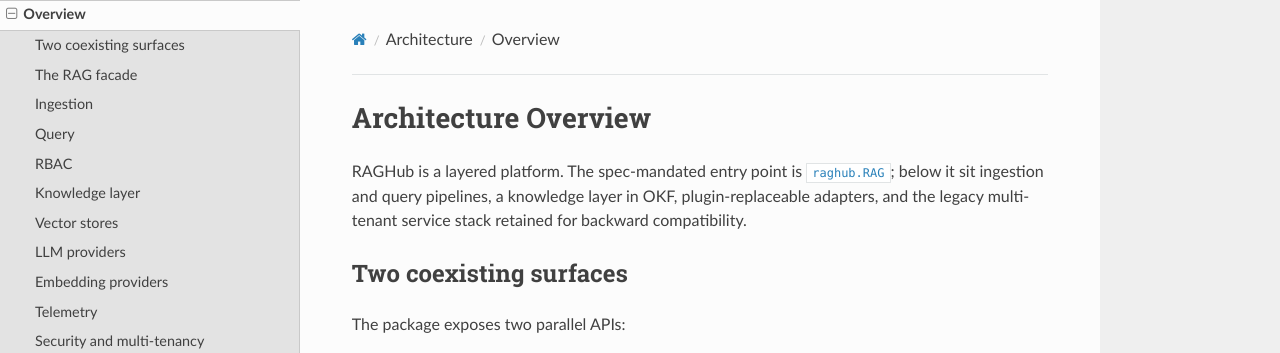
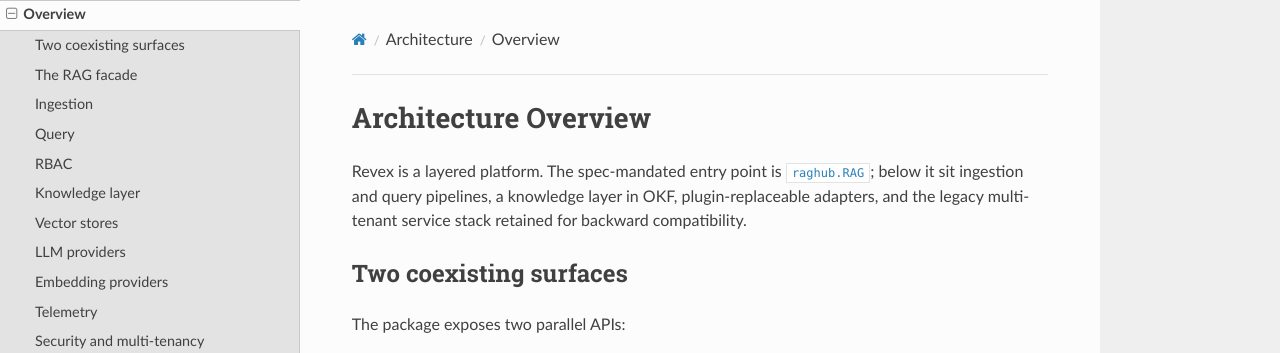
Before and after one commit to sachncs/raghub, an MkDocs documentation site: the page built from docs/architecture/overview.md, in a window 1280 px wide and 900 px high. Shown: the top 353 px of the window. Built offline with MkDocs 1.6.1, drawn with Linux system fonts in a browser that asks for light colours; nearby versions of some CDN libraries; some of the changed text lies outside the part shown.

Commit message:
docs(rebrand): rename references in overview.md

````diff
--- a/docs/architecture/overview.md
+++ b/docs/architecture/overview.md
@@ -1,7 +1,7 @@
 # Architecture Overview
 
-RAGHub is a layered platform. The spec-mandated entry point is
-[`raghub.RAG`](https://github.com/sachncs/raghub/blob/main/raghub/api/rag.py); below it sit ingestion and
+Revex is a layered platform. The spec-mandated entry point is
+[`raghub.RAG`](https://github.com/sachncs/revex/blob/main/revex/api/rag.py); below it sit ingestion and
 query pipelines, a knowledge layer in OKF, plugin-replaceable
 adapters, and the legacy multi-tenant service stack retained for
 backward compatibility.
@@ -158,7 +158,7 @@
 | `ZVecVectorStore`     | `raghub.store.zvec`   | Retained for the legacy surface when `require_zvec` is `True` (production profile) |
 
 All backends share the `VectorStore` interface defined in
-[`raghub.interfaces.vectorstore`](https://github.com/sachncs/raghub/blob/main/raghub/interfaces/vectorstore.py):
+[`raghub.interfaces.vectorstore`](https://github.com/sachncs/revex/blob/main/revex/interfaces/vectorstore.py):
 `upsert`, `search`, `delete_document`, optional `create_collection`.
 
 ## LLM providers
@@ -205,7 +205,7 @@
 The new surface lives under:
 
 ```
-raghub/
+revex/
   api.py              FastAPI app (App.create)
   cli.py              Console scripts
   config.py           AppSettings + load_settings
````
